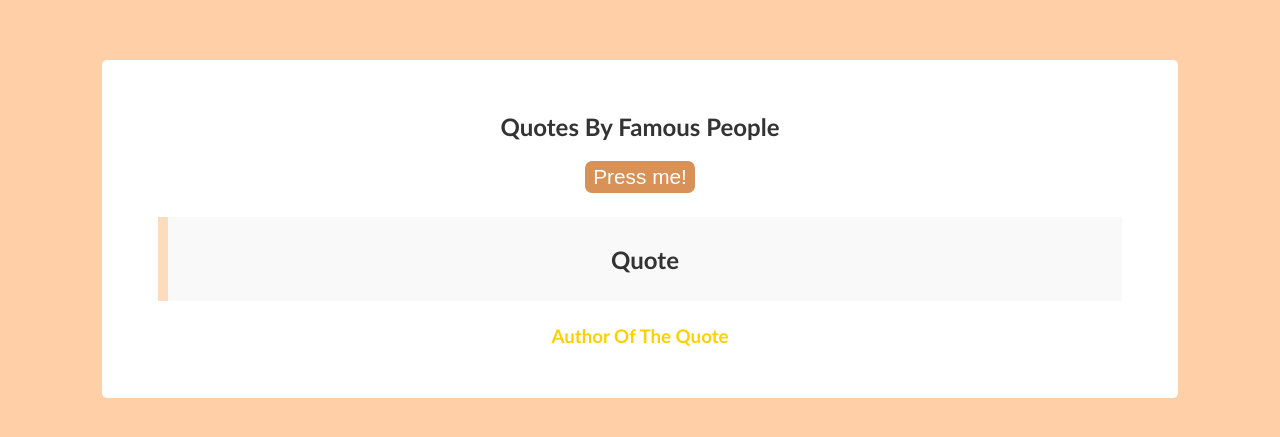
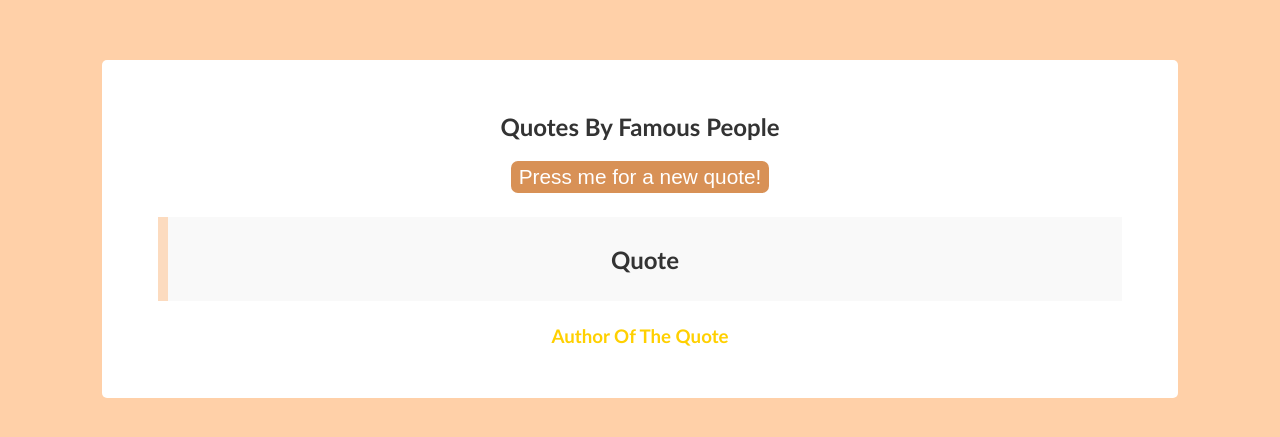
Before and after one commit to ShowMeTheGita/basicjs-quote-grabber, a plain HTML site: page index.html in a window 1280 px wide. Shown: the part 179-616 px from the top of the page. Drawn offline with Linux system fonts and the light colour scheme.

Commit message:
changed button text

```diff
--- a/index.html
+++ b/index.html
@@ -11,7 +11,7 @@
     <body>
         <div class="container">
             <h2>quotes by famous people</h2>
-            <button type="button" id='quoteBtn'>Press me!</button>
+            <button type="button" id='quoteBtn'>Press me for a new quote!</button>
             <blockquote>
                 <h2 id="quote">quote</h2>
             </blockquote>
```
